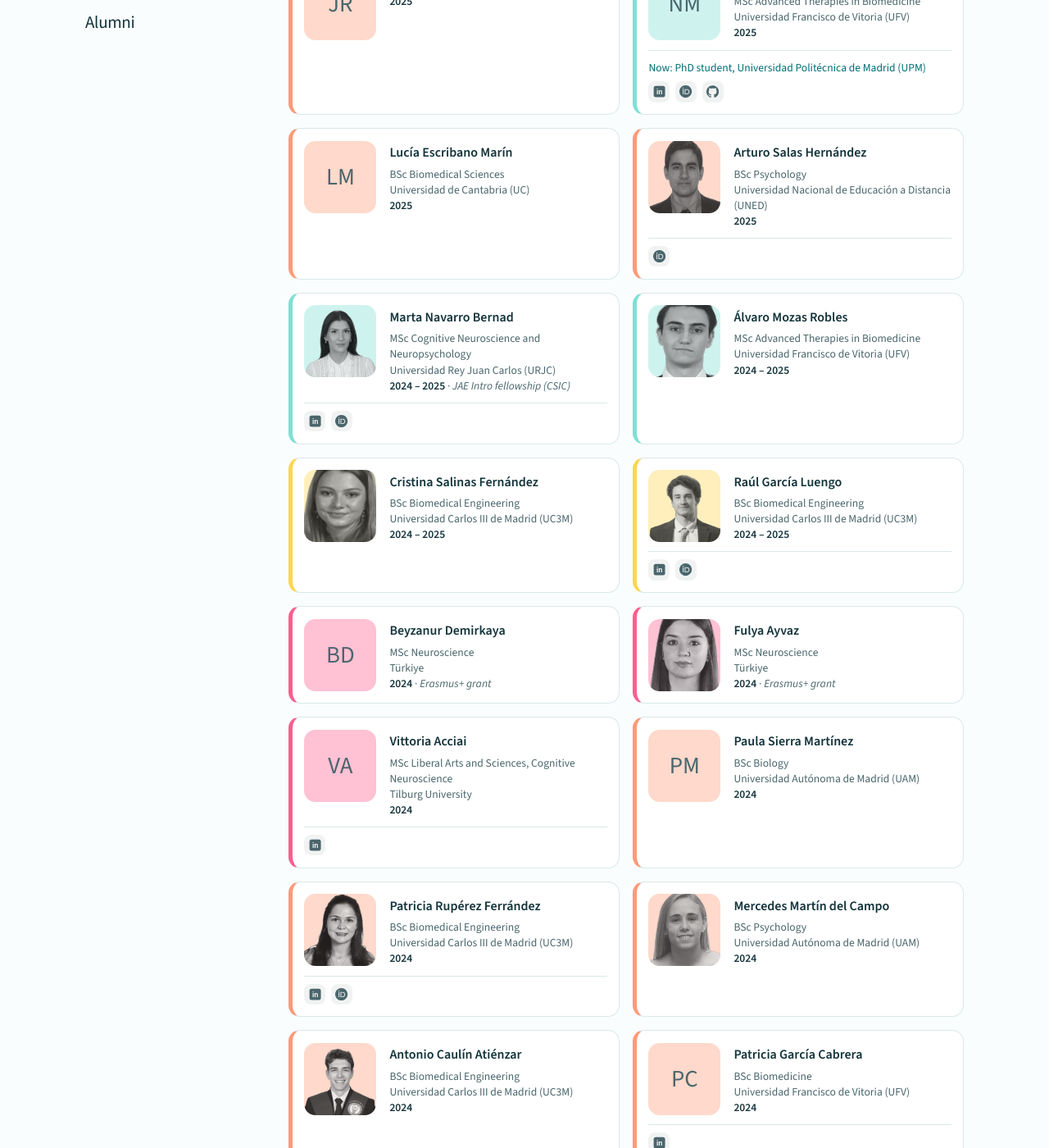
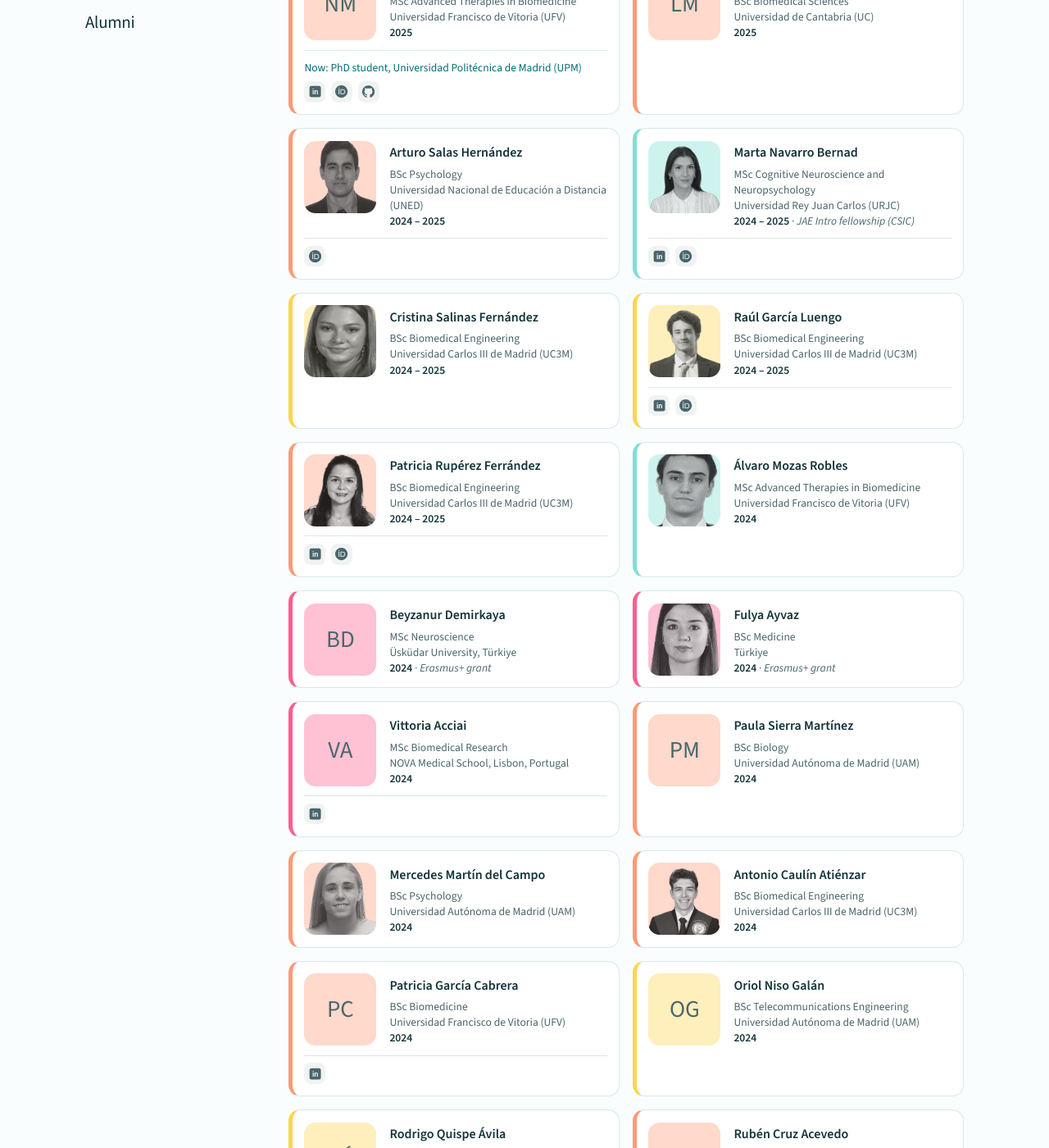
Before and after one commit to cajal-neuroimaging/cajal-neuroimaging.github.io, a Jekyll site: the page built from team.html, in a window 1280 px wide and 1400 px high, scrolled down 2267 px. Shown: the whole window at 82% size. Built offline with Jekyll 4.4.1, drawn with Linux system fonts in a browser that asks for light colours; some of the changed text lies outside the part shown.

Commit message:
Team: update alumni from student records (years, degrees, Rodrigo Quispe, René Andrade Rey)
Co-Authored-By: Claude Opus 5.5 <noreply@anthropic.com>
Claude-Session: https://claude.ai/code/session_016qHx7xJtVuA2p8MXZK7uaB

```diff
--- a/_data/team.yml
+++ b/_data/team.yml
@@ -85,13 +85,11 @@ alumni:
     orcid: https://orcid.org/0009-0001-1465-8159
     github: https://github.com/abrande-neuro
   - name: Quincy dos Santos Brandao
-    type: msc
+    type: intl
     years: 2025 – 2026
-    role: MSc thesis (Erasmus+)
+    role: Erasmus+ internship
+    funding: Erasmus+ grant
     affiliation: Amsterdam, The Netherlands
-  - name: René Andrade
-    type: intern
-    years: '2025'
   - name: Juan Ponce
     type: intern
     years: '2025'
@@ -99,7 +97,7 @@ alumni:
     type: intern
     years: '2025'
   - name: Nicolás Martínez Martínez
-    type: msc
+    type: intern
     years: '2025'
     role: MSc Advanced Therapies in Biomedicine
     affiliation: Universidad Francisco de Vitoria (UFV)
@@ -114,7 +112,7 @@ alumni:
     affiliation: Universidad de Cantabria (UC)
   - name: Arturo Salas Hernández
     type: intern
-    years: '2025'
+    years: 2024 – 2025
     photo: arturo-salas-hernandez.png
     role: BSc Psychology
     affiliation: Universidad Nacional de Educación a Distancia (UNED)
@@ -128,12 +126,6 @@ alumni:
     affiliation: Universidad Rey Juan Carlos (URJC)
     linkedin: https://www.linkedin.com/in/marta-n-0a0ab9274/
     orcid: https://orcid.org/0009-0007-5089-6369
-  - name: Álvaro Mozas Robles
-    type: msc
-    years: 2024 – 2025
-    photo: alvaro-mozas-robles.png
-    role: MSc Advanced Therapies in Biomedicine
-    affiliation: Universidad Francisco de Vitoria (UFV)
   - name: Cristina Salinas Fernández
     type: bsc
     years: 2024 – 2025
@@ -148,38 +140,44 @@ alumni:
     affiliation: Universidad Carlos III de Madrid (UC3M)
     linkedin: https://www.linkedin.com/in/raulgarcialuengo/
     orcid: https://orcid.org/0009-0000-5514-9070
+  - name: Patricia Rupérez Ferrández
+    type: intern
+    years: 2024 – 2025
+    photo: patricia-ruperez-ferrandez.png
+    role: BSc Biomedical Engineering
+    affiliation: Universidad Carlos III de Madrid (UC3M)
+    linkedin: https://www.linkedin.com/in/patricia-ruperez
+    orcid: https://orcid.org/0009-0004-8158-5916
+  - name: Álvaro Mozas Robles
+    type: msc
+    years: '2024'
+    photo: alvaro-mozas-robles.png
+    role: MSc Advanced Therapies in Biomedicine
+    affiliation: Universidad Francisco de Vitoria (UFV)
   - name: Beyzanur Demirkaya
     type: intl
     years: '2024'
     role: MSc Neuroscience
     funding: Erasmus+ grant
-    affiliation: Türkiye
+    affiliation: Üsküdar University, Türkiye
   - name: Fulya Ayvaz
     type: intl
     years: '2024'
     photo: fulya-ayvaz.png
-    role: MSc Neuroscience
+    role: BSc Medicine
     funding: Erasmus+ grant
     affiliation: Türkiye
   - name: Vittoria Acciai
     type: intl
     years: '2024'
-    role: MSc Liberal Arts and Sciences, Cognitive Neuroscience
-    affiliation: Tilburg University
+    role: MSc Biomedical Research
+    affiliation: NOVA Medical School, Lisbon, Portugal
     linkedin: https://www.linkedin.com/in/vittoria-acciai-a58007287/
   - name: Paula Sierra Martínez
     type: intern
     years: '2024'
     role: BSc Biology
     affiliation: Universidad Autónoma de Madrid (UAM)
-  - name: Patricia Rupérez Ferrández
-    type: intern
-    years: '2024'
-    photo: patricia-ruperez-ferrandez.png
-    role: BSc Biomedical Engineering
-    affiliation: Universidad Carlos III de Madrid (UC3M)
-    linkedin: https://www.linkedin.com/in/patricia-ruperez
-    orcid: https://orcid.org/0009-0004-8158-5916
   - name: Mercedes Martín del Campo
     type: intern
     years: '2024'
@@ -203,6 +201,10 @@ alumni:
     years: '2024'
     role: BSc Telecommunications Engineering
     affiliation: Universidad Autónoma de Madrid (UAM)
+  - name: Rodrigo Quispe Ávila
+    type: bsc
+    years: '2024'
+    role: BSc Informatics
   - name: Rubén Cruz Acevedo
     type: intern
     years: '2024'
@@ -214,6 +216,12 @@ alumni:
     photo: fiona-ye-rojo-acero.png
     role: BSc Biomedical Engineering
     affiliation: Universidad Carlos III de Madrid (UC3M)
+  - name: René Andrade Rey
+    type: intern
+    years: '2024'
+    role: BSc Medicine
+    affiliation: Universidad de Alcalá (UAH)
+    orcid: https://orcid.org/0000-0001-5627-579X
   - name: María Rubio Cobos
     type: msc
     years: '2021'
```
